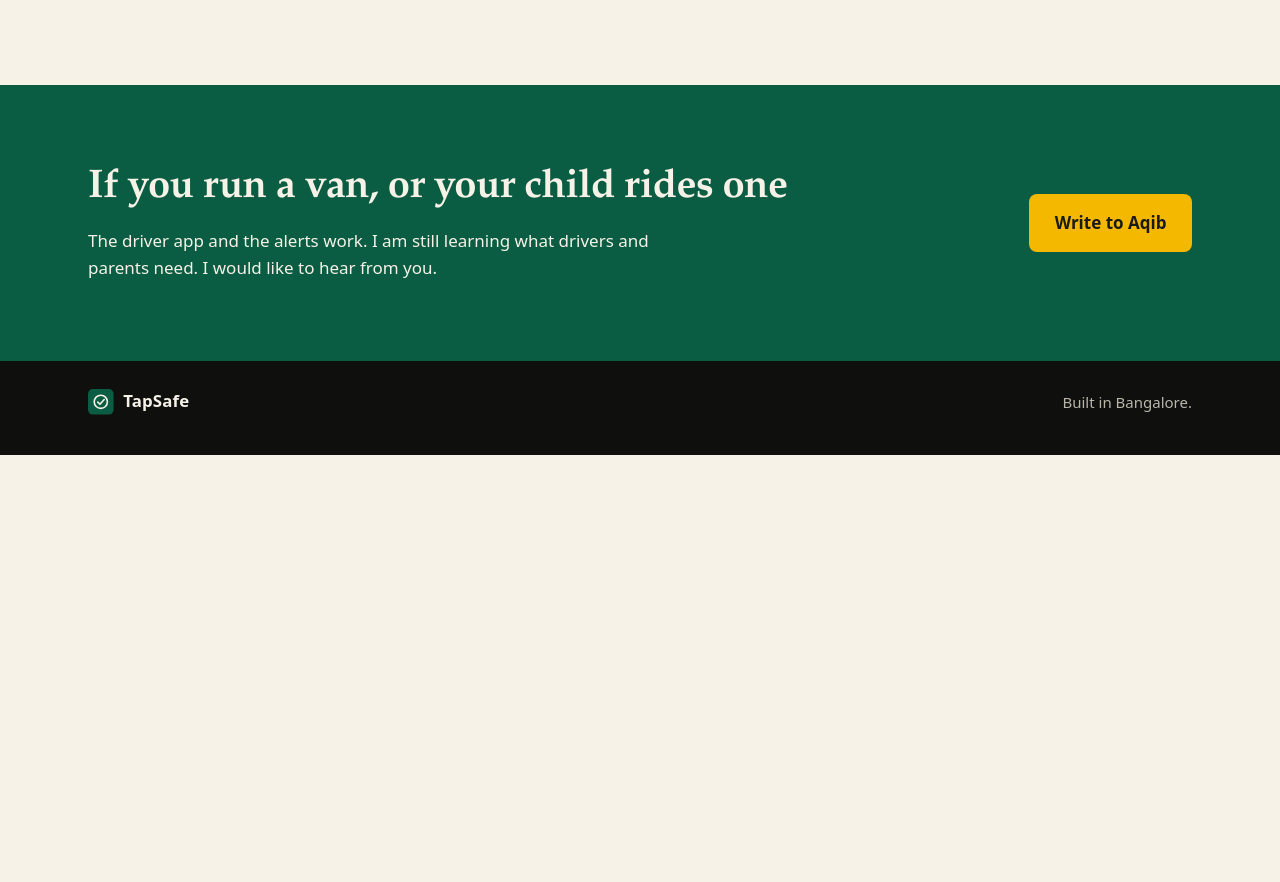
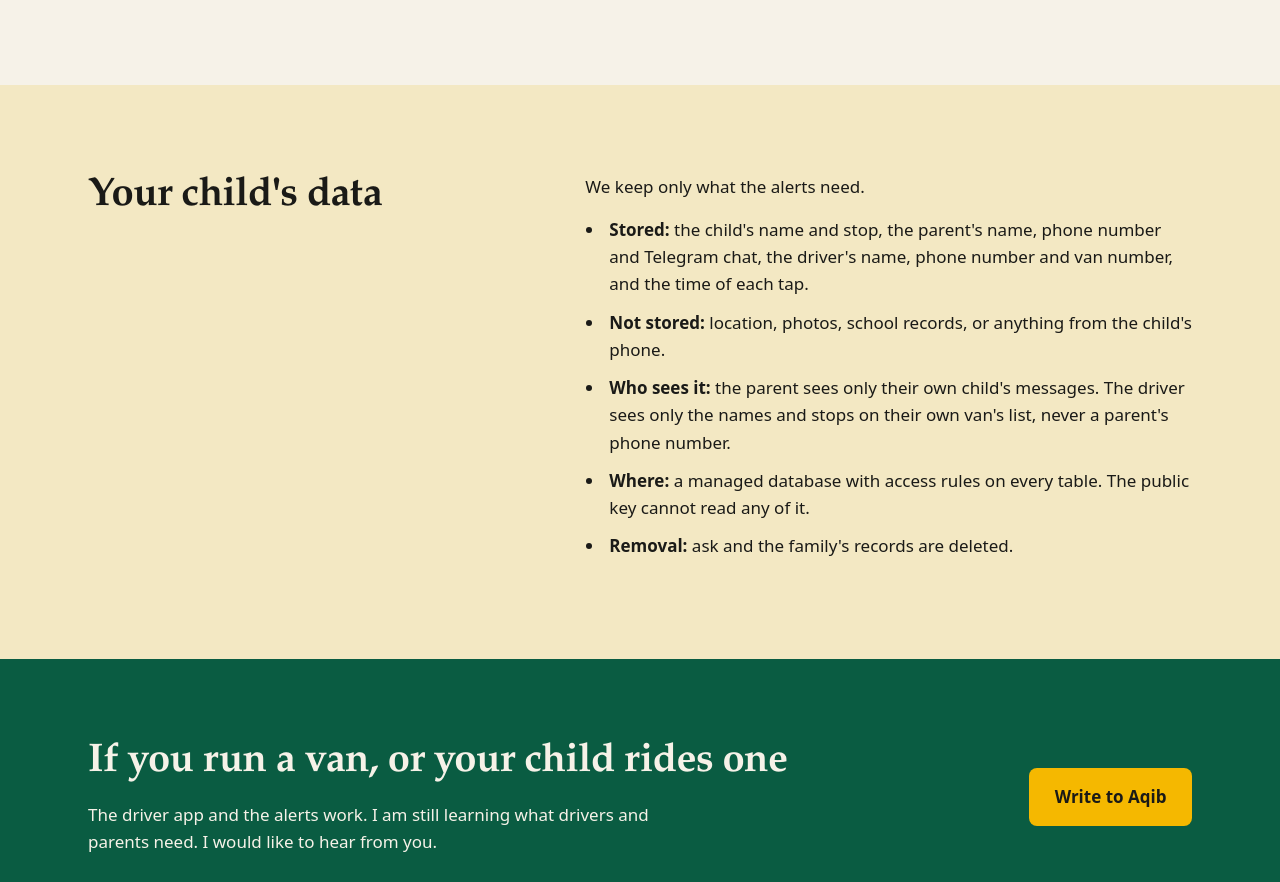
Before and after one commit to Aqib053/tapsafe, a plain HTML site: page site/index.html in a window 1280 px wide. Shown: the part 3122-4004 px from the top of the page. Before the commit the page ends 3577 px from the top, so only its background shows below. Drawn offline with Linux system fonts and the light colour scheme.

Commit message:
Add a section on how children's data is handled
Co-Authored-By: Claude Sonnet 5.5 <noreply@anthropic.com>

```diff
--- a/site/index.html
+++ b/site/index.html
@@ -131,6 +131,22 @@
       </div>
     </section>
 
+    <section class="section tint" aria-labelledby="data">
+      <div class="wrap split">
+        <h2 id="data">Your child's data</h2>
+        <div>
+          <p>We keep only what the alerts need.</p>
+          <ul class="plain">
+            <li><strong>Stored:</strong> the child's name and stop, the parent's name, phone number and Telegram chat, the driver's name, phone number and van number, and the time of each tap.</li>
+            <li><strong>Not stored:</strong> location, photos, school records, or anything from the child's phone.</li>
+            <li><strong>Who sees it:</strong> the parent sees only their own child's messages. The driver sees only the names and stops on their own van's list, never a parent's phone number.</li>
+            <li><strong>Where:</strong> a managed database with access rules on every table. The public key cannot read any of it.</li>
+            <li><strong>Removal:</strong> ask and the family's records are deleted.</li>
+          </ul>
+        </div>
+      </div>
+    </section>
+
     <section class="cta" id="contact" aria-labelledby="talk">
       <div class="wrap cta-inner">
         <div>
```
